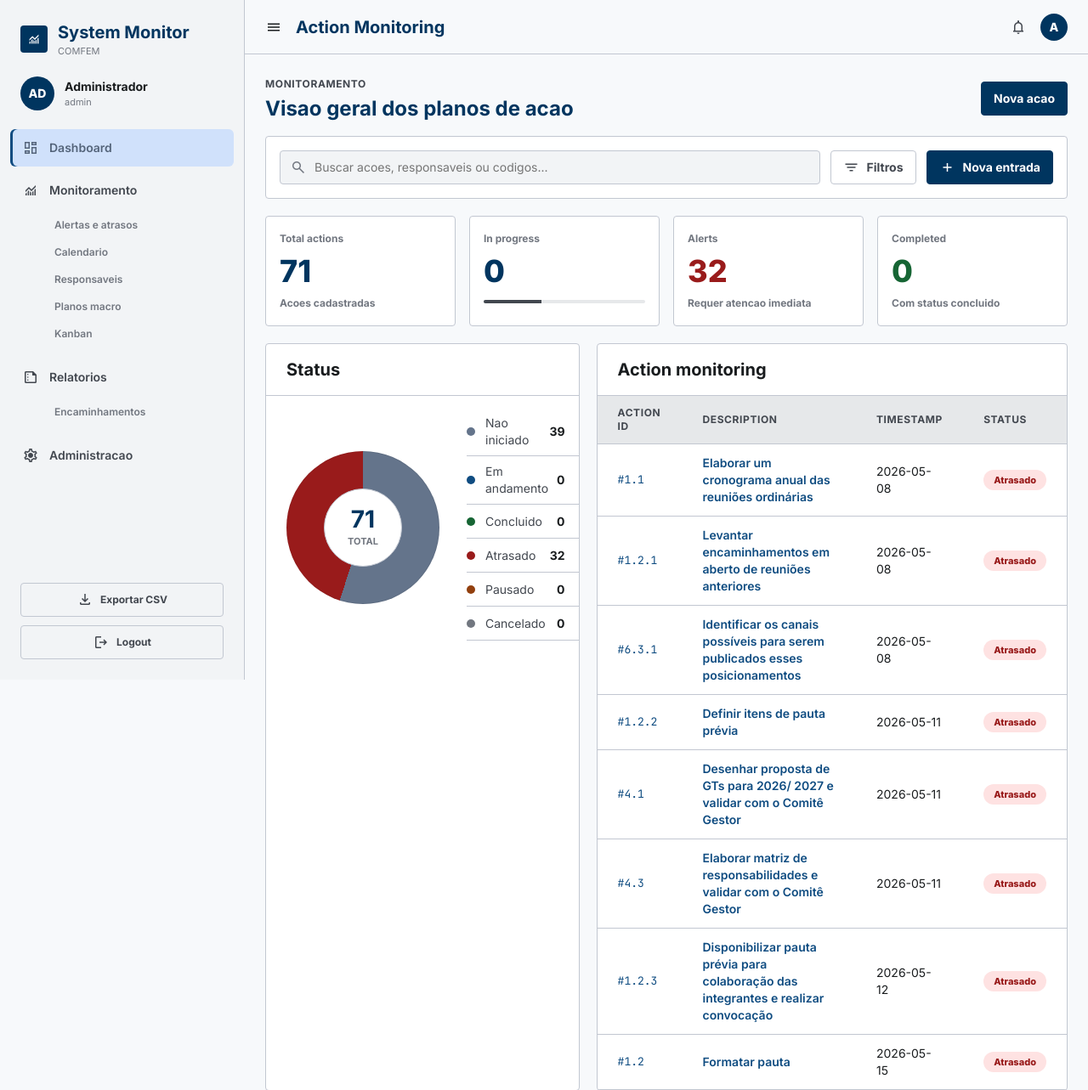
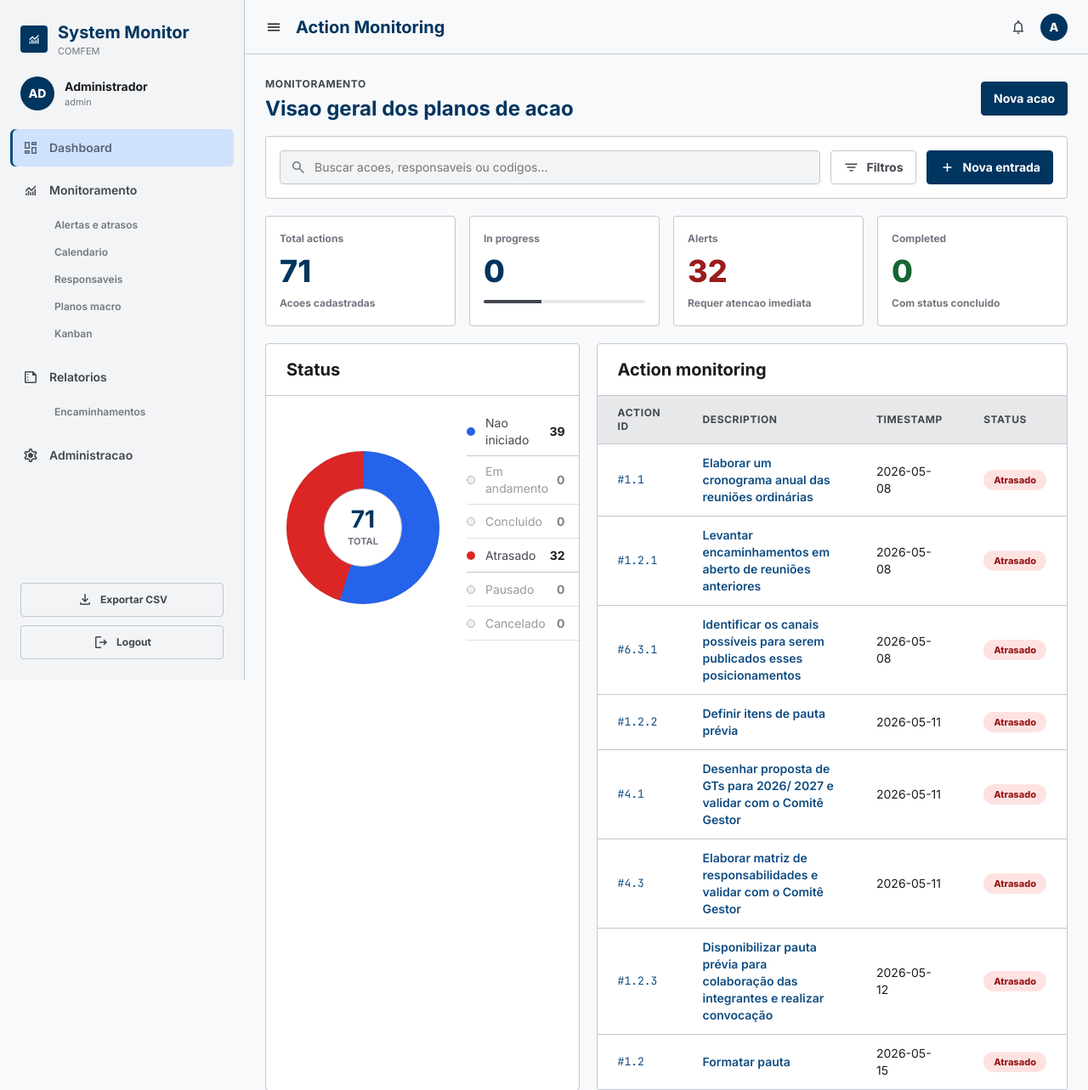
Before and after one commit to newtoncerezini-ai/monitoramento-beth, a Flask app: page / in a window 1280 px wide. Shown: the top 1283 px of the page at 85% size. Run offline with Flask 3, Linux system fonts and the light colour scheme; a user stored in the database is signed in; data comes from the database, SQL or seed files in the repository.

Commit message:
Improve dashboard status chart colors

```diff
--- a/app.py
+++ b/app.py
@@ -573,12 +573,12 @@ def completion_rate(actions: list[dict]) -> int:
 
 def status_chart_data(by_status: dict[str, int]) -> tuple[list[dict], str]:
     colors = {
-        "Nao iniciado": "#64748b",
-        "Em andamento": "#0f4c81",
-        "Concluido": "#166534",
-        "Atrasado": "#991b1b",
-        "Pausado": "#92400e",
-        "Cancelado": "#727780",
+        "Nao iniciado": "#2563eb",
+        "Em andamento": "#0891b2",
+        "Concluido": "#16a34a",
+        "Atrasado": "#dc2626",
+        "Pausado": "#f59e0b",
+        "Cancelado": "#6d28d9",
     }
     total = sum(by_status.values())
     items = []
--- a/static/styles.css
+++ b/static/styles.css
@@ -520,6 +520,15 @@ h3 {
 
 .status-legend-row small {
   text-align: right;
+}
+
+.status-legend-row.is-empty {
+  opacity: .55;
+}
+
+.status-legend-row.is-empty i {
+  background: var(--surface-highest) !important;
+  border: 1px solid var(--outline);
 }
 
 table {
--- a/templates/dashboard.html
+++ b/templates/dashboard.html
@@ -46,7 +46,7 @@
       </div>
       <div class="status-legend">
         {% for item in status_items %}
-          <div class="status-legend-row">
+          <div class="status-legend-row {{ 'is-empty' if item.count == 0 else '' }}">
             <i style="background: {{ item.color }}"></i>
             <span>{{ item.status }}</span>
             <strong>{{ item.count }}</strong>
```
